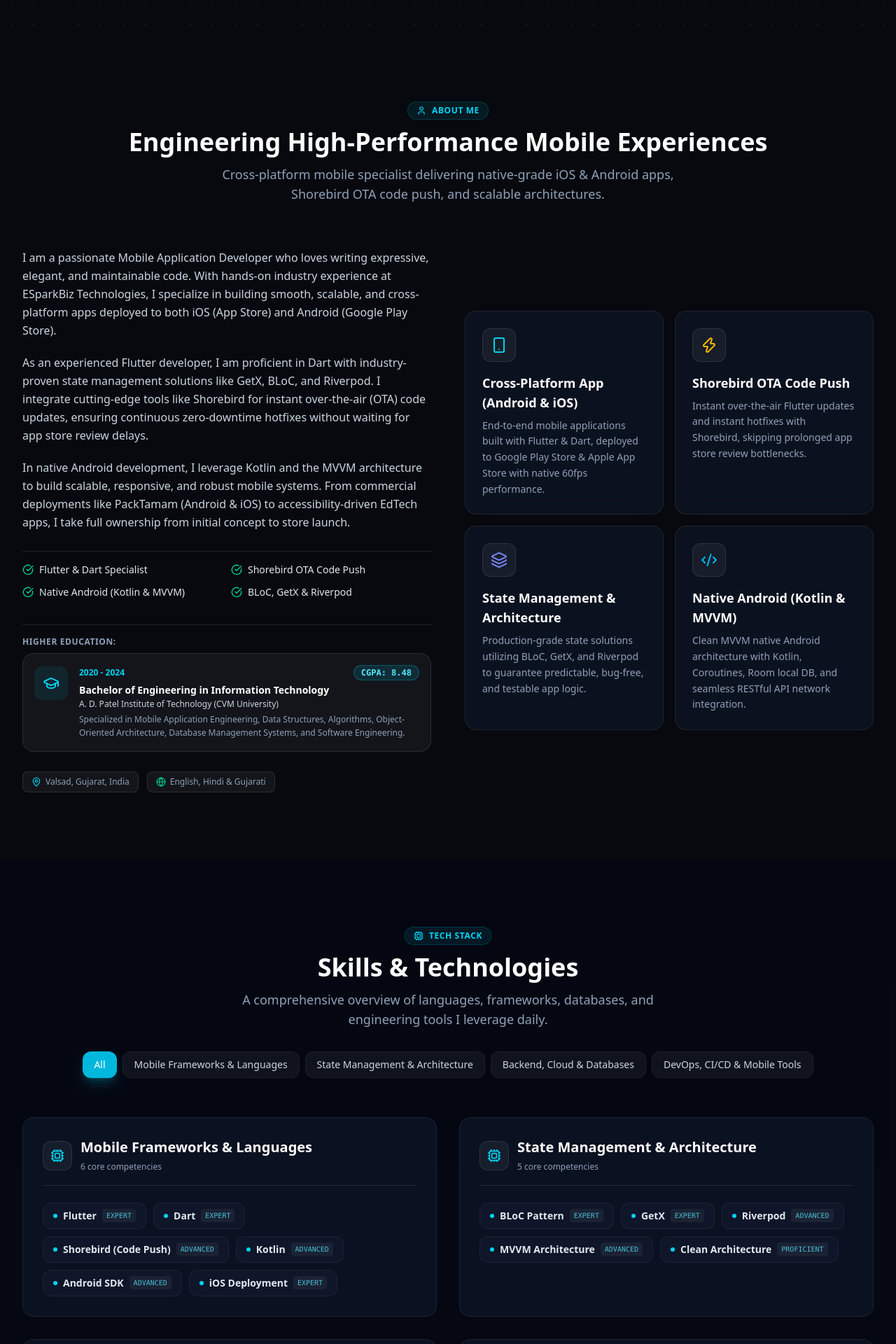
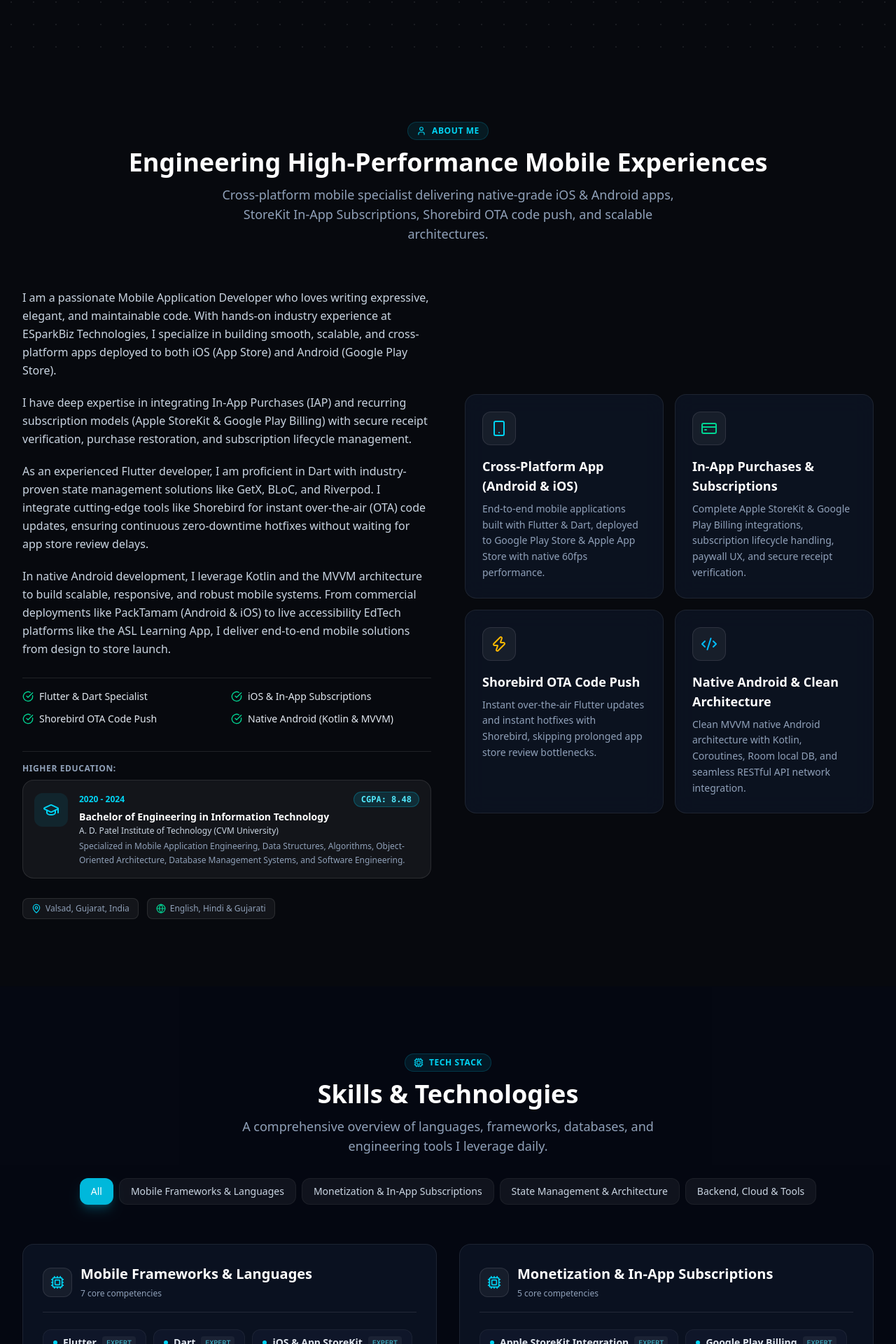
Before and after one commit to Jyot189/jyot-khant, a Next.js app: page / in a window 1280 px wide. Shown: the part 877-2797 px from the top of the page at 70% size. Built offline with nearby package versions, Linux system fonts and the light colour scheme.

Commit message:
feat: integrate IAP & StoreKit subscriptions, mark ASL app live on App Store and Play Store, and resolve resume caching with new file path

```diff
--- a/src/components/About.tsx
+++ b/src/components/About.tsx
@@ -1,7 +1,7 @@
 "use client";
 
 import React from "react";
-import { User, Smartphone, Code2, Layers, Zap, CheckCircle, GraduationCap, MapPin, Globe, Sparkles } from "lucide-react";
+import { User, Smartphone, Code2, Layers, Zap, CreditCard, CheckCircle, GraduationCap, MapPin, Globe, Sparkles } from "lucide-react";
 import { portfolioData } from "@/data/portfolioData";
 
 export default function About() {
@@ -9,8 +9,8 @@ export default function About() {
 
   const iconMap: Record<string, React.ReactNode> = {
     Smartphone: <Smartphone className="w-6 h-6 text-cyan-400" />,
+    CreditCard: <CreditCard className="w-6 h-6 text-emerald-400" />,
     Zap: <Zap className="w-6 h-6 text-amber-400" />,
-    Layers: <Layers className="w-6 h-6 text-indigo-400" />,
     Code2: <Code2 className="w-6 h-6 text-sky-400" />,
   };
 
@@ -30,7 +30,7 @@ export default function About() {
             Engineering High-Performance Mobile Experiences
           </h2>
           <p className="mt-3 text-slate-400 max-w-2xl text-base sm:text-lg">
-            Cross-platform mobile specialist delivering native-grade iOS &amp; Android apps, Shorebird OTA code push, and scalable architectures.
+            Cross-platform mobile specialist delivering native-grade iOS &amp; Android apps, StoreKit In-App Subscriptions, Shorebird OTA code push, and scalable architectures.
           </p>
         </div>
 
@@ -51,15 +51,15 @@ export default function About() {
               </div>
               <div className="flex items-center gap-2 text-sm text-slate-200">
                 <CheckCircle className="w-4 h-4 text-emerald-400 shrink-0" />
+                <span>iOS &amp; In-App Subscriptions</span>
+              </div>
+              <div className="flex items-center gap-2 text-sm text-slate-200">
+                <CheckCircle className="w-4 h-4 text-emerald-400 shrink-0" />
                 <span>Shorebird OTA Code Push</span>
               </div>
               <div className="flex items-center gap-2 text-sm text-slate-200">
                 <CheckCircle className="w-4 h-4 text-emerald-400 shrink-0" />
                 <span>Native Android (Kotlin &amp; MVVM)</span>
-              </div>
-              <div className="flex items-center gap-2 text-sm text-slate-200">
-                <CheckCircle className="w-4 h-4 text-emerald-400 shrink-0" />
-                <span>BLoC, GetX &amp; Riverpod</span>
               </div>
             </div>
 
--- a/src/data/portfolioData.ts
+++ b/src/data/portfolioData.ts
@@ -3,7 +3,7 @@ export interface Project {
   title: string;
   subtitle: string;
   description: string;
-  category: "Mobile (Flutter)" | "Cross-Platform" | "Accessibility & EdTech";
+  category: "Mobile (Flutter & iOS)" | "Cross-Platform" | "Accessibility & EdTech";
   tags: string[];
   liveUrl?: string;
   featured: boolean;
@@ -78,18 +78,19 @@ export const portfolioData: PortfolioData = {
     name: "Jyot Khant",
     role: "Mobile App Developer",
     tagline:
-      "Passionate cross-platform mobile application developer crafting high-performance, elegant iOS & Android applications using Flutter, Dart, Kotlin, Shorebird Code Push, and modern state architectures.",
+      "Passionate cross-platform mobile application developer crafting high-performance, elegant iOS & Android applications using Flutter, Dart, Kotlin, In-App Purchases / Subscriptions, Shorebird Code Push, and modern state architectures.",
     about: [
       "I am a passionate Mobile Application Developer who loves writing expressive, elegant, and maintainable code. With hands-on industry experience at ESparkBiz Technologies, I specialize in building smooth, scalable, and cross-platform apps deployed to both iOS (App Store) and Android (Google Play Store).",
+      "I have deep expertise in integrating In-App Purchases (IAP) and recurring subscription models (Apple StoreKit & Google Play Billing) with secure receipt verification, purchase restoration, and subscription lifecycle management.",
       "As an experienced Flutter developer, I am proficient in Dart with industry-proven state management solutions like GetX, BLoC, and Riverpod. I integrate cutting-edge tools like Shorebird for instant over-the-air (OTA) code updates, ensuring continuous zero-downtime hotfixes without waiting for app store review delays.",
-      "In native Android development, I leverage Kotlin and the MVVM architecture to build scalable, responsive, and robust mobile systems. From commercial deployments like PackTamam (Android & iOS) to accessibility-driven EdTech apps, I take full ownership from initial concept to store launch.",
+      "In native Android development, I leverage Kotlin and the MVVM architecture to build scalable, responsive, and robust mobile systems. From commercial deployments like PackTamam (Android & iOS) to live accessibility EdTech platforms like the ASL Learning App, I deliver end-to-end mobile solutions from design to store launch.",
     ],
     location: "Valsad, Gujarat, India",
     email: "jyotkhant2002@gmail.com",
     phone: "(+91) 9725888368",
     status: "Mobile App Developer at ESparkBiz Technologies",
-    resumeUrl: "/jyot_khant_resume.pdf",
-    resumePreviewImg: "/resume-preview.png",
+    resumeUrl: "/Jyot_Khant_Mobile_Developer_Resume.pdf",
+    resumePreviewImg: "/resume-preview-v2.png",
     socials: {
       linkedin: "https://www.linkedin.com/in/jyot-khant",
       email: "mailto:jyotkhant2002@gmail.com",
@@ -103,9 +104,9 @@ export const portfolioData: PortfolioData = {
       description: "A. D. Patel Institute of Tech",
     },
     {
-      value: "60+ fps",
-      label: "Smooth UI Performance",
-      description: "Optimized render pipelines",
+      value: "IAP",
+      label: "In-App Subscriptions",
+      description: "StoreKit & Play Billing live",
     },
     {
       value: "Both",
@@ -135,10 +136,21 @@ export const portfolioData: PortfolioData = {
       skills: [
         { name: "Flutter", level: "Expert" },
         { name: "Dart", level: "Expert" },
-        { name: "Shorebird (Code Push)", level: "Advanced" },
+        { name: "iOS & App StoreKit", level: "Expert" },
+        { name: "In-App Purchases (IAP)", level: "Expert" },
         { name: "Kotlin", level: "Advanced" },
         { name: "Android SDK", level: "Advanced" },
-        { name: "iOS Deployment", level: "Expert" },
+        { name: "Shorebird (Code Push)", level: "Advanced" },
+      ],
+    },
+    {
+      title: "Monetization & In-App Subscriptions",
+      skills: [
+        { name: "Apple StoreKit Integration", level: "Expert" },
+        { name: "Google Play Billing", level: "Expert" },
+        { name: "Subscription Lifecycle & Webhooks", level: "Advanced" },
+        { name: "Receipt Verification & Security", level: "Advanced" },
+        { name: "Paywall UI/UX Optimization", level: "Expert" },
       ],
     },
     {
@@ -152,24 +164,14 @@ export const portfolioData: PortfolioData = {
       ],
     },
     {
-      title: "Backend, Cloud & Databases",
+      title: "Backend, Cloud & Tools",
       skills: [
         { name: "Firebase (Auth, Firestore, FCM)", level: "Advanced" },
-        { name: "RESTful APIs Integration", level: "Expert" },
-        { name: "SQLite / Room DB", level: "Advanced" },
-        { name: "Hive Local Storage", level: "Advanced" },
-        { name: "JSON Serialization", level: "Expert" },
-      ],
-    },
-    {
-      title: "DevOps, CI/CD & Mobile Tools",
-      skills: [
         { name: "Shorebird (OTA Code Push)", level: "Expert" },
         { name: "CodeMagic CI/CD", level: "Advanced" },
+        { name: "RESTful APIs Integration", level: "Expert" },
+        { name: "Xcode & TestFlight", level: "Expert" },
         { name: "Android Studio", level: "Expert" },
-        { name: "Xcode & TestFlight", level: "Advanced" },
-        { name: "Postman API Testing", level: "Advanced" },
-        { name: "App Store & Play Store Release", level: "Expert" },
       ],
     },
   ],
@@ -183,13 +185,14 @@ export const portfolioData: PortfolioData = {
       type: "Full-Time",
       description: [
         "Developing high-performance cross-platform mobile applications in Flutter deployed to both Android and iOS platforms.",
+        "Engineering In-App Purchases (IAP) and recurring subscription models for iOS and Android, handling receipt verification, purchase restoration, and entitlement checks.",
         "Integrating Shorebird Code Push to deliver instant over-the-air hotfixes and feature updates directly to users without app store delays.",
         "Architecting robust mobile applications using Dart with BLoC and GetX state management patterns.",
         "Integrating secure REST APIs, Firebase real-time database, cloud authentication, and push notifications.",
         "Configuring and managing automated mobile CI/CD build and release workflows using CodeMagic.",
         "Profiling app performance, minimizing memory leaks, and achieving silky smooth 60fps animations.",
       ],
-      technologies: ["Flutter", "Dart", "Shorebird", "BLoC", "GetX", "Firebase", "CodeMagic", "REST APIs"],
+      technologies: ["Flutter", "Dart", "In-App Purchases", "StoreKit", "Shorebird", "BLoC", "GetX", "Firebase", "CodeMagic", "REST APIs"],
     },
     {
       id: "exp-2",
@@ -214,7 +217,7 @@ export const portfolioData: PortfolioData = {
       subtitle: "Commercial Packaging & Food Packaging Solutions Ecosystem",
       description:
         "Production cross-platform mobile application developed and deployed to both Google Play Store (Android) and Apple App Store (iOS) for PackTamam (packtamam.com). Enables businesses and customers to explore innovative packaging solutions, access real-time product catalogs, submit packaging inquiries, and track orders.",
-      category: "Mobile (Flutter)",
+      category: "Mobile (Flutter & iOS)",
       tags: ["Flutter", "Dart", "Android Deployed", "iOS Deployed", "Shorebird", "Firebase", "REST APIs"],
       liveUrl: "https://www.packtamam.com/",
       featured: true,
@@ -229,19 +232,20 @@ export const portfolioData: PortfolioData = {
     {
       id: "proj-asl",
       title: "American Sign Language (ASL) Learning App",
-      subtitle: "Cross-Platform Inclusive EdTech Mobile Application",
+      subtitle: "Live Inclusive EdTech Mobile Application with In-App Subscriptions",
       description:
-        "A cross-platform mobile application designed to help users learn and practice American Sign Language through interactive lessons, HD video demonstrations, and quizzes. Engineered with accessibility-first UI and performance optimization to bridge communication gaps between hearing and deaf individuals.",
+        "Live cross-platform mobile application deployed on iOS and Android designed to help users learn and practice American Sign Language through interactive lessons, HD video demonstrations, and quizzes. Features seamless In-App Purchases (IAP) & recurring subscriptions for premium lessons, personalized progress tracking, and inclusive accessibility.",
       category: "Accessibility & EdTech",
-      tags: ["Flutter", "Dart", "Firebase", "BLoC / GetX", "Video Player", "Accessibility"],
+      tags: ["Flutter", "Dart", "iOS & Android Live", "In-App Purchases (IAP)", "StoreKit Subscriptions", "Firebase", "Accessibility"],
       featured: true,
       highlights: [
-        "Interactive gamified lessons with curated video sign demonstrations",
-        "Adaptive quiz engine with instant feedback and score tracking",
-        "High-contrast accessible UI supporting both hearing and deaf learners",
-        "Offline lesson caching for continuous learning anywhere",
+        "Live production mobile app with complete iOS and Android deployments",
+        "Engineered In-App Purchases (IAP) and recurring subscription models (StoreKit & Play Billing) for premium tiered content",
+        "Interactive gamified lessons with curated video sign demonstrations and gesture recognition aids",
+        "Adaptive quiz engine with instant validation and cloud score synchronization powered by Firebase",
+        "High-contrast accessible UI supporting both hearing and deaf learners with offline caching",
       ],
-      stats: "In Active Development",
+      stats: "Live on App Store & Play Store",
     },
   ],
   services: [
@@ -252,19 +256,19 @@ export const portfolioData: PortfolioData = {
       icon: "Smartphone",
     },
     {
+      title: "In-App Purchases & Subscriptions",
+      description:
+        "Complete Apple StoreKit & Google Play Billing integrations, subscription lifecycle handling, paywall UX, and secure receipt verification.",
+      icon: "CreditCard",
+    },
+    {
       title: "Shorebird OTA Code Push",
       description:
         "Instant over-the-air Flutter updates and instant hotfixes with Shorebird, skipping prolonged app store review bottlenecks.",
       icon: "Zap",
     },
     {
-      title: "State Management & Architecture",
-      description:
-        "Production-grade state solutions utilizing BLoC, GetX, and Riverpod to guarantee predictable, bug-free, and testable app logic.",
-      icon: "Layers",
-    },
-    {
-      title: "Native Android (Kotlin & MVVM)",
+      title: "Native Android & Clean Architecture",
       description:
         "Clean MVVM native Android architecture with Kotlin, Coroutines, Room local DB, and seamless RESTful API network integration.",
       icon: "Code2",
```
Also changed, not shown: public/resume-preview-v2.png (added), 1 other file (tests, documents, lock files or other folders).
